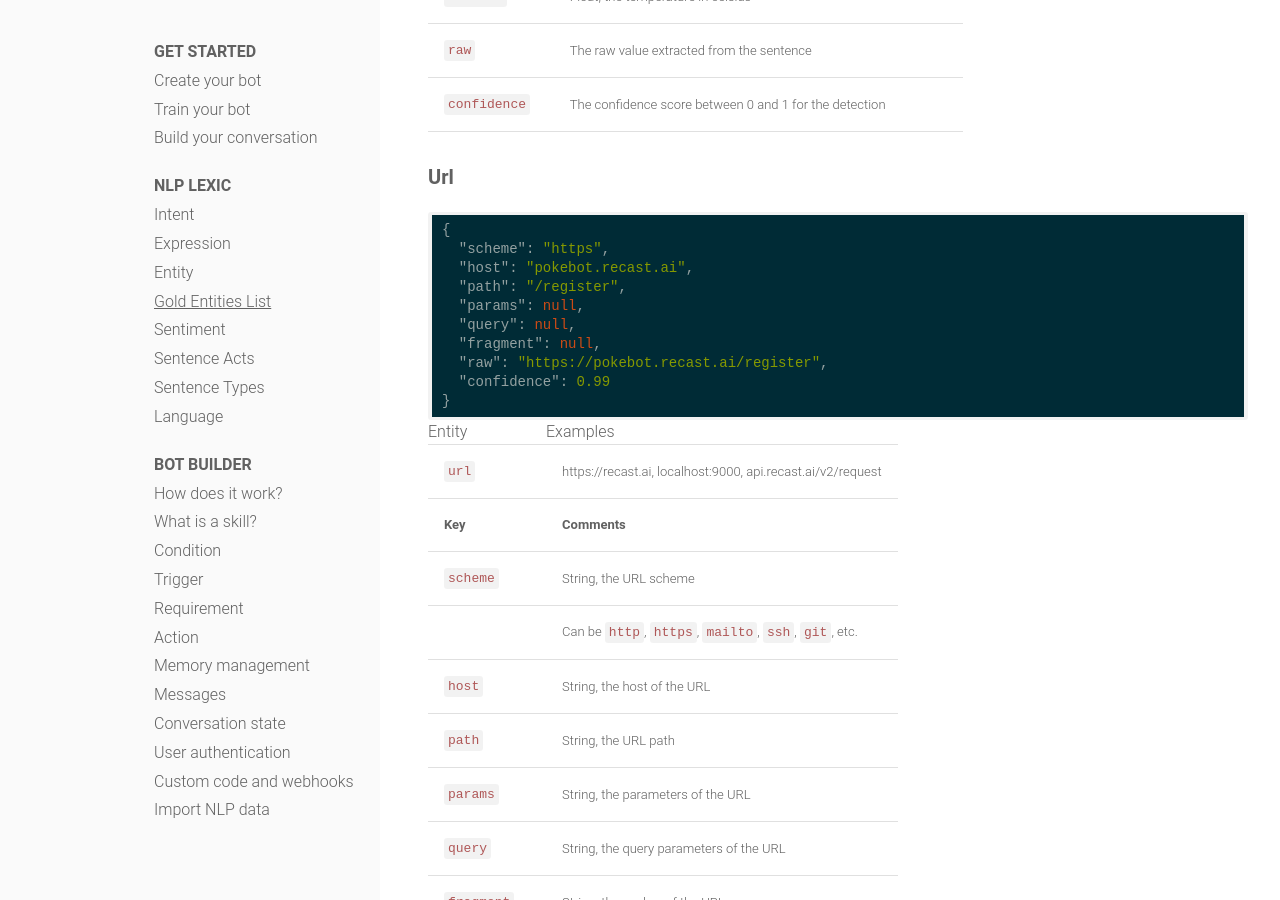
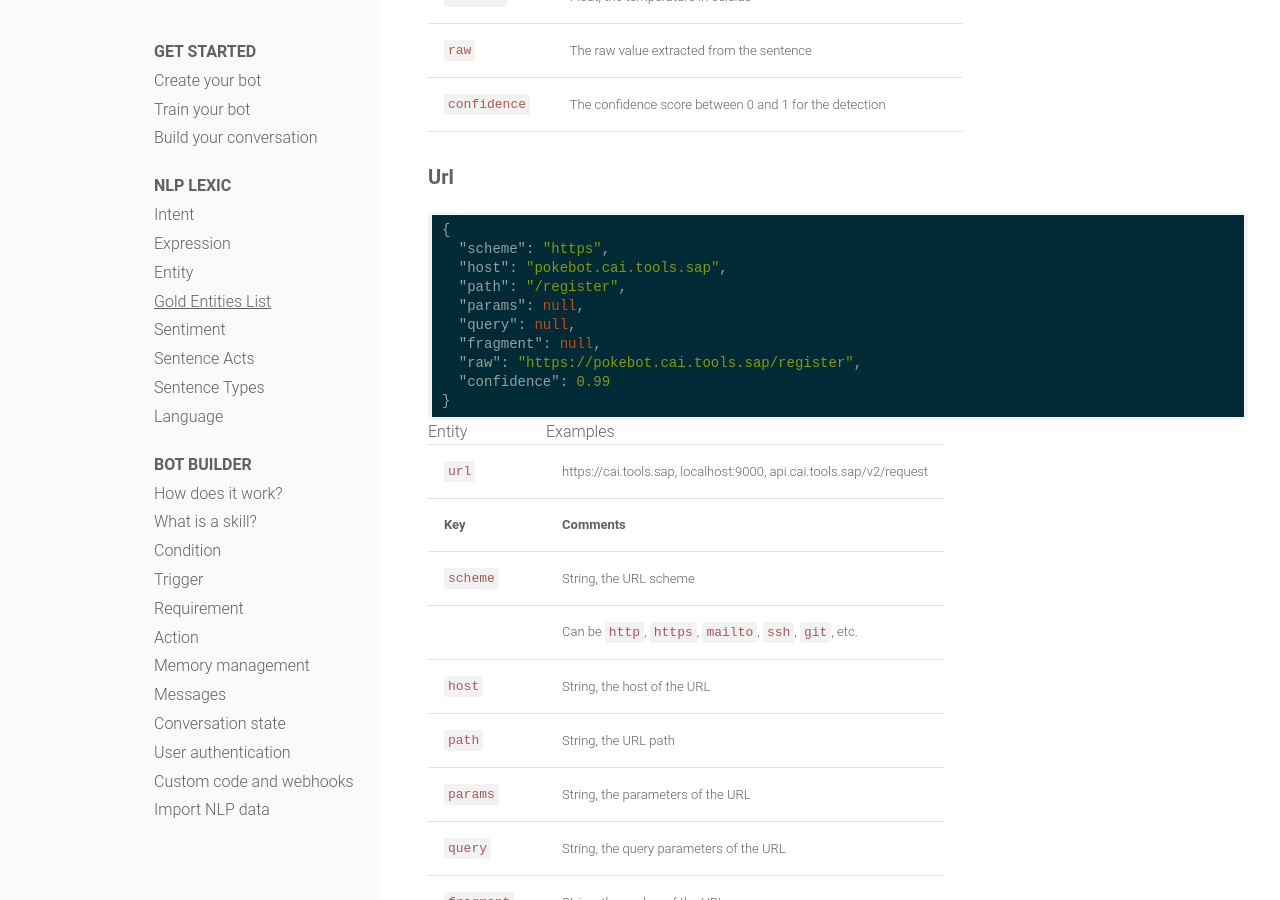
Before and after one commit to SAP-archive/docs, a Jekyll site: the page built from concepts/nlp_lexic/gold_entities.md, in a window 1280 px wide and 900 px high, scrolled down 17832 px. Built offline with Jekyll 4.4.1, drawn with Linux system fonts in a browser that asks for light colours; nearby versions of some CDN libraries; a style sheet for code colours, icons or effects is not loaded; some of the changed text lies outside the part shown.

Commit message:
Update gold_entities.md

````diff
--- a/concepts/nlp_lexic/gold_entities.md
+++ b/concepts/nlp_lexic/gold_entities.md
@@ -9,11 +9,11 @@
 
 | a - d | e - j | h - n | n - p | p - s | t - x |
 | --- | --- | --- | --- | --- | --- |
-| [`cardinal`](https://recast.ai/docs/concepts/gold-entities#cardinal) | [`email`](https://recast.ai/docs/concepts/gold-entities#email) | [`language`](https://recast.ai/docs/concepts/gold-entities#language) | [`number`](https://recast.ai/docs/concepts/gold-entities#number) | [`percent`](https://recast.ai/docs/concepts/gold-entities#percent) | [`temperature`](https://recast.ai/docs/concepts/gold-entities#temperature) |
-| [`color`](https://recast.ai/docs/concepts/gold-entities#color) | [`emoji`](https://recast.ai/docs/concepts/gold-entities#emoji) | [`location`](https://recast.ai/docs/concepts/gold-entities#location) | [`ordinal`](https://recast.ai/docs/concepts/gold-entities#ordinal) | [`person`](https://recast.ai/docs/concepts/gold-entities#person) |[`url`](https://recast.ai/docs/concepts/gold-entities#url) |
-| [`datetime`](https://recast.ai/docs/concepts/gold-entities#datetime) | [`ip`](https://recast.ai/docs/concepts/gold-entities#ip) | [`mass`](https://recast.ai/docs/concepts/gold-entities#mass) | [`organization`](https://recast.ai/docs/concepts/gold-entities#organization) | [`set`](https://recast.ai/docs/concepts/gold-entities#set) | [`volume`](https://recast.ai/docs/concepts/gold-entities#volume) |
-| [`distance`](https://recast.ai/docs/concepts/gold-entities#distance) | [`interval`](https://recast.ai/docs/concepts/gold-entities#interval) | [`money`](https://recast.ai/docs/concepts/gold-entities#money) | [`phone`](https://recast.ai/docs/concepts/gold-entities#phone) | [`sort`](https://recast.ai/docs/concepts/gold-entities#sort) |
-| [`duration`](https://recast.ai/docs/concepts/gold-entities#duration) | [`job`](https://recast.ai/docs/concepts/gold-entities#job) | [`nationality`](https://recast.ai/docs/concepts/gold-entities#nationality) | [`pronoun`](https://recast.ai/docs/concepts/gold-entities#pronoun) | [`speed`](https://recast.ai/docs/concepts/gold-entities#speed) |
+| [`cardinal`](https://cai.tools.sap/docs/concepts/gold-entities#cardinal) | [`email`](https://cai.tools.sap/docs/concepts/gold-entities#email) | [`language`](https://cai.tools.sap/docs/concepts/gold-entities#language) | [`number`](https://cai.tools.sap/docs/concepts/gold-entities#number) | [`percent`](https://cai.tools.sap/docs/concepts/gold-entities#percent) | [`temperature`](https://cai.tools.sap/docs/concepts/gold-entities#temperature) |
+| [`color`](https://cai.tools.sap/docs/concepts/gold-entities#color) | [`emoji`](https://cai.tools.sap/docs/concepts/gold-entities#emoji) | [`location`](https://cai.tools.sap/docs/concepts/gold-entities#location) | [`ordinal`](https://cai.tools.sap/docs/concepts/gold-entities#ordinal) | [`person`](https://cai.tools.sap/docs/concepts/gold-entities#person) |[`url`](https://cai.tools.sap/docs/concepts/gold-entities#url) |
+| [`datetime`](https://cai.tools.sap/docs/concepts/gold-entities#datetime) | [`ip`](https://cai.tools.sap/docs/concepts/gold-entities#ip) | [`mass`](https://cai.tools.sap/docs/concepts/gold-entities#mass) | [`organization`](https://cai.tools.sap/docs/concepts/gold-entities#organization) | [`set`](https://cai.tools.sap/docs/concepts/gold-entities#set) | [`volume`](https://cai.tools.sap/docs/concepts/gold-entities#volume) |
+| [`distance`](https://cai.tools.sap/docs/concepts/gold-entities#distance) | [`interval`](https://cai.tools.sap/docs/concepts/gold-entities#interval) | [`money`](https://cai.tools.sap/docs/concepts/gold-entities#money) | [`phone`](https://cai.tools.sap/docs/concepts/gold-entities#phone) | [`sort`](https://cai.tools.sap/docs/concepts/gold-entities#sort) |
+| [`duration`](https://cai.tools.sap/docs/concepts/gold-entities#duration) | [`job`](https://cai.tools.sap/docs/concepts/gold-entities#job) | [`nationality`](https://cai.tools.sap/docs/concepts/gold-entities#nationality) | [`pronoun`](https://cai.tools.sap/docs/concepts/gold-entities#pronoun) | [`speed`](https://cai.tools.sap/docs/concepts/gold-entities#speed) |
 
 
 ## The 28 Gold Entities
@@ -144,15 +144,15 @@
 {
   "local": "paul",
   "tag": null,
-  "domain": "recast.ai",
-  "raw": "paul@recast.ai",
+  "domain": "cai.tools.sap",
+  "raw": "paul@cai.tools.sap",
   "confidence": 0.99
 }
 ```
 
 | Entity | Examples |
 | ------ | -------- |
-| `email` | hello@recast.ai, hello+devs@recast.ai, hello.you+devs@recast.co.uk |
+| `email` | hello@cai.tools.sap, hello+devs@cai.tools.sap, hello.you+devs@sap.co.uk |
 | **Key** | **Comments** |
 | `local` | String, the local part of the email |
 | `tag` | String, the tag part of the email |
@@ -612,19 +612,19 @@
 ```json
 {
   "scheme": "https",
-  "host": "pokebot.recast.ai",
+  "host": "pokebot.cai.tools.sap",
   "path": "/register",
   "params": null,
   "query": null,
   "fragment": null,
-  "raw": "https://pokebot.recast.ai/register",
+  "raw": "https://pokebot.cai.tools.sap/register",
   "confidence": 0.99
 }
 ```
 
 | Entity | Examples |
 | ------ | -------- |
-| `url` | https://recast.ai, localhost:9000, api.recast.ai/v2/request |
+| `url` | https://cai.tools.sap, localhost:9000, api.cai.tools.sap/v2/request |
 | **Key** | **Comments** |
 | `scheme` | String, the URL scheme |
 || Can be `http`, `https`, `mailto`, `ssh`, `git`, etc. |
````
